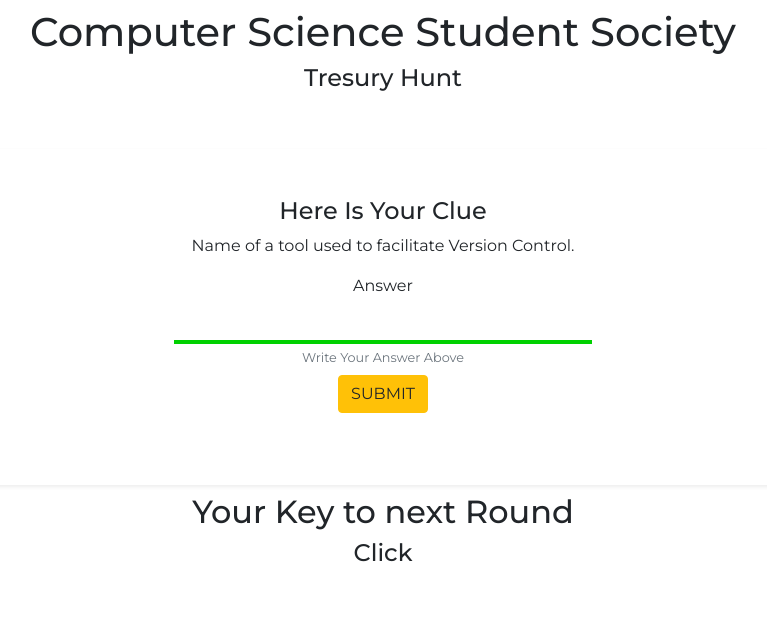
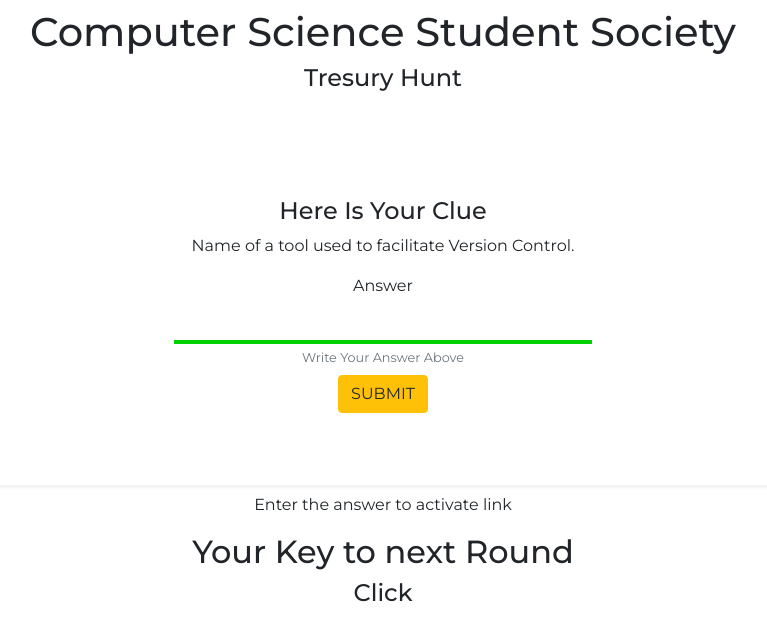
Before and after one commit to sid-2001/Game-Clue, a plain HTML site: page index.html in a window 1280 px wide. Shown: the whole page, without its empty margins (257-1024 px from the left). Drawn offline with nearby package versions, Linux system fonts and the light colour scheme.

Commit message:
Add files via upload

```diff
--- a/index.html
+++ b/index.html
@@ -36,6 +36,7 @@
               </div>
         </div>
         <div class="container text-center mt-2">
+          <p id="response">Enter the answer to activate link</p>
           <h2>Your Key to next Round</h2>
           <h4><a id="answer-here" target="blank">Click</a></h4>
         </div>
```
